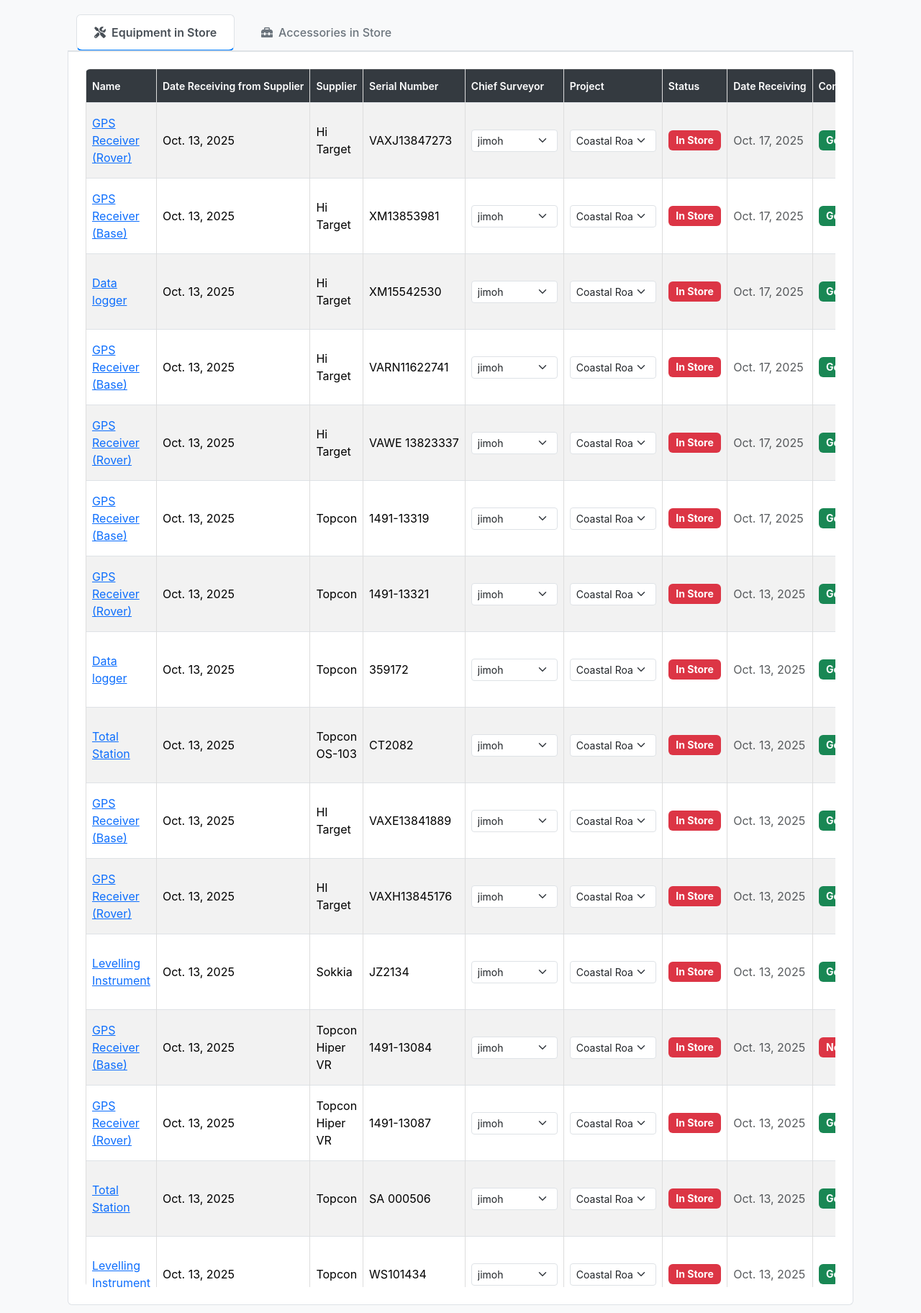
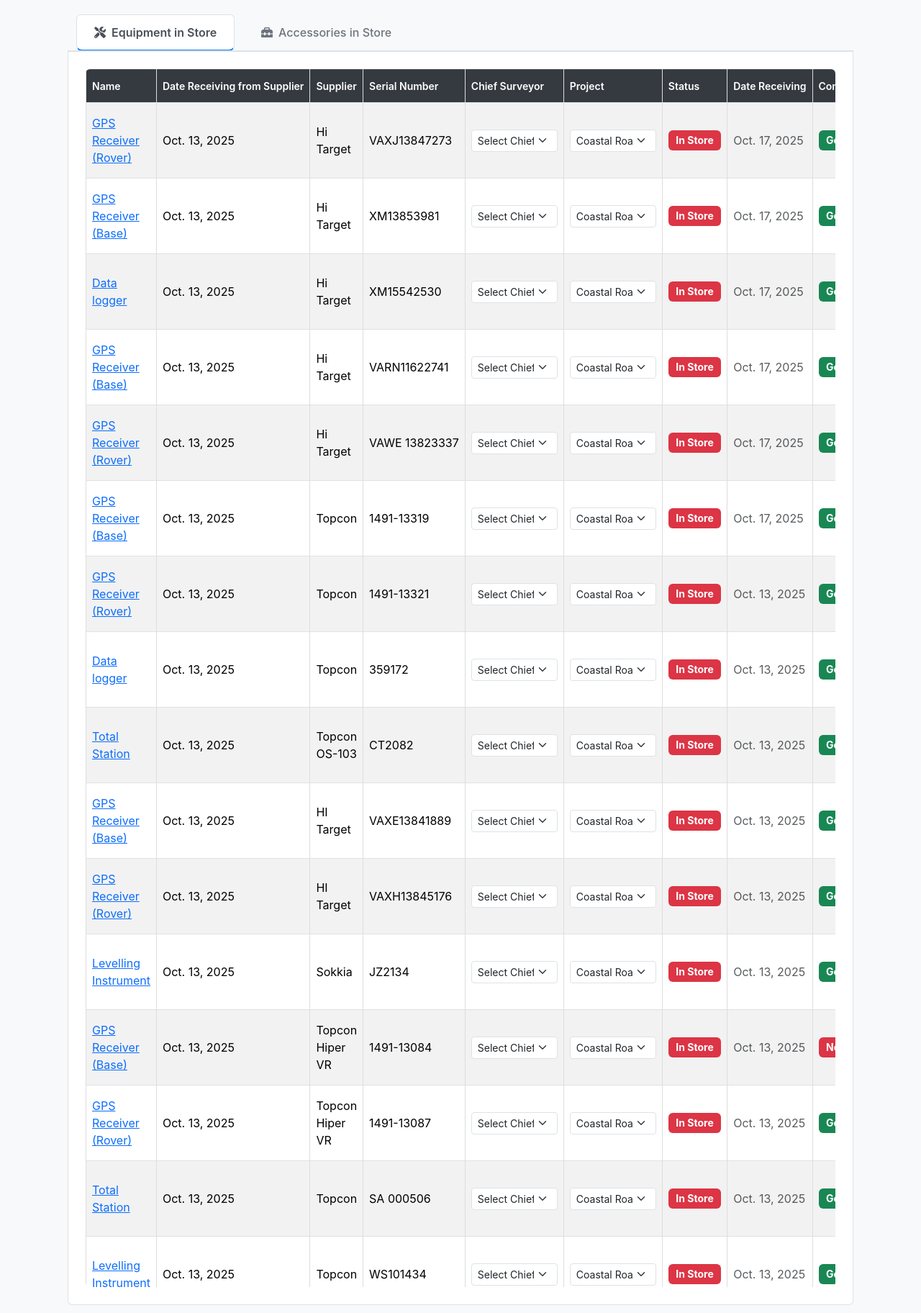
Before and after one commit to wole-abraham/Django-Inventory, a Django app: page /store/ in a window 1280 px wide. Shown: the part 144-1968 px from the top of the page at 72% size. Run offline with Django 5.2, Linux system fonts and the light colour scheme; data comes from the database, SQL or seed files in the repository; both versions use the stored data as it was after the commit.

Commit message:
home fixees

```diff
--- a/survey_system/inventory/models.py
+++ b/survey_system/inventory/models.py
@@ -121,7 +121,7 @@ class Chainman(models.Model):
     phone_number = models.CharField(max_length=15, blank=True, null=True, help_text="Phone Number")
     assigned_to = models.ForeignKey(Personnel, on_delete=models.SET_NULL, null=True, blank=True, related_name='chainmen', help_text="Assigned Personnel")
     date_assigned = models.DateField(auto_now_add=True, help_text="Date Assigned")
-    is_active = models.BooleanField(default=True, help_text="Active Status")
+    is_active = models.BooleanField(default=True,  help_text="Active Status")
 
     def __str__(self):
         return f"{self.name} ({self.employee_id})"
--- a/survey_system/inventory/templates/inventory/store.html
+++ b/survey_system/inventory/templates/inventory/store.html
@@ -109,7 +109,8 @@
                                     <td class="no-wrap">{{ info.serial_number }}</td>
 
                                     <td>
-                                        <select name="id" class="form-select form-select-sm">
+                                        <select name="id" class="form-select form-select-sm" required>
+                                            <option value="" disabled selected>Select Chief Surveyor</option>
                                             {% for users in user %}
                                             <option value="{{ users.id }}">{{ users.username }}</option>
                                             {% endfor %}
@@ -145,7 +146,7 @@
                                         </div>
                                     </td>
                                     <td class="no-wrap">
-                                        <button type="submit" class="btn btn-sm btn-outline-primary">
+                                        <button type="submit" class="btn btn-sm btn-outline-primary" onclick="return validateForm(this)">
                                             <i class="fas fa-paper-plane"></i> Release
                                         </button>
                                     </td>
@@ -202,7 +203,8 @@
                             <div class="mobile-card-row">
                                 <span class="mobile-card-label">Chief Surveyor:</span>
                                 <span class="mobile-card-value">
-                                    <select name="id" class="form-select form-select-sm">
+                                    <select name="id" class="form-select form-select-sm" required>
+                                        <option value="" disabled selected>Select Chief Surveyor</option>
                                         {% for users in user %}
                                         <option value="{{ users.id }}">{{ users.username }}</option>
                                         {% endfor %}
@@ -240,7 +242,7 @@
                             <div class="mobile-card-row">
                                 <span class="mobile-card-label">Action:</span>
                                 <span class="mobile-card-value">
-                                    <button type="submit" class="btn btn-sm btn-outline-primary">
+                                    <button type="submit" class="btn btn-sm btn-outline-primary" onclick="return validateForm(this)">
                                         <i class="fas fa-paper-plane"></i> Release
                                     </button>
                                 </span>
@@ -979,13 +981,80 @@
         }
     }
 
+    // Validate form before submission
+    function validateForm(button) {
+        const form = button.closest('form');
+        const chiefSurveyorSelect = form.querySelector('select[name="id"]');
+
+        if (!chiefSurveyorSelect.value) {
+            alert('Please select a Chief Surveyor before releasing equipment.');
+            chiefSurveyorSelect.focus();
+            return false;
+        }
+
+        return true;
+    }
+
     // Assign equipment with selected accessories
     function assignWithAccessories() {
         const checkboxes = document.querySelectorAll('input[name="modal_accessories"]:checked');
         const selectedAccessories = Array.from(checkboxes).map(cb => cb.value);
 
         // Find the form for this equipment
+        console.log('Looking for form with equipment_id:', currentEquipmentId);
         const form = document.querySelector(`form input[name="equipment_id"][value="${currentEquipmentId}"]`).closest('form');
+        console.log('Form found:', form);
+
+        // Get all select fields with name="id" and find the one that's not the placeholder
+        const allSelectFields = document.querySelectorAll('select[name="id"]');
+        console.log('All select fields found:', allSelectFields.length);
+
+        let chiefSurveyorSelect = null;
+        let selectedChiefId = null;
+
+        // Check each select field to find one with a valid value
+        allSelectFields.forEach((select, index) => {
+            console.log(`Select field ${index}:`, select.value, select.options[select.selectedIndex]);
+            if (select.value && select.value !== '') {
+                chiefSurveyorSelect = select;
+                selectedChiefId = select.value;
+                console.log(`Found valid selection in field ${index}:`, select.value);
+            }
+        });
+
+        // If no valid selection found, show error
+        if (!selectedChiefId) {
+            alert('Please select a Chief Surveyor before assigning equipment and accessories.');
+            // Close modal and focus on the first select field
+            const modal = bootstrap.Modal.getInstance(document.getElementById('accessoryModal'));
+            modal.hide();
+            setTimeout(() => {
+                if (allSelectFields.length > 0) {
+                    allSelectFields[0].focus();
+                }
+            }, 300);
+            return false;
+        }
+
+        // Debug: Log the values being submitted
+        console.log('Chief Surveyor ID:', selectedChiefId);
+        console.log('Equipment ID:', currentEquipmentId);
+        console.log('Selected Accessories:', selectedAccessories);
+
+        // Remove any existing hidden inputs with the same name to avoid duplicates
+        const existingIdInputs = form.querySelectorAll('input[name="id"]');
+        existingIdInputs.forEach(input => {
+            if (input.type === 'hidden') {
+                input.remove();
+            }
+        });
+
+        // Add the chief surveyor ID as a hidden input to ensure it's passed
+        const chiefIdInput = document.createElement('input');
+        chiefIdInput.type = 'hidden';
+        chiefIdInput.name = 'id';
+        chiefIdInput.value = selectedChiefId;
+        form.appendChild(chiefIdInput);
 
         // Add selected accessories to form
         selectedAccessories.forEach(accessoryId => {
--- a/survey_system/inventory/views.py
+++ b/survey_system/inventory/views.py
@@ -176,7 +176,7 @@ def store(request):
         equipment = EquipmentsInSurvey.objects.filter(id=equipment_id).first()
 
         # Update equipment
-        equipment.section = request.POST.get("section")
+        equipment.project = request.POST.get("project")
         equipment.chief_surveyor = user
         equipment.delivery_status = "Delivering"
         equipment.status = "Delivering"
--- a/survey_system/survey_system/settings.py
+++ b/survey_system/survey_system/settings.py
@@ -26,7 +26,7 @@ SECRET_KEY = 'django-insecure-wd!remc4qtgkw8xs8-r_+5l)23x5d^@%3nrwz*89m(gbr^^yqf
 # SECURITY WARNING: don't run with debug turned on in production!
 DEBUG = True
 
-ALLOWED_HOSTS = ['woleabrahamthedev.pythonanywhere.com', '127.0.0.1', 'django-inventory-et7j.onrender.com', "69.62.122.230"]
+ALLOWED_HOSTS = ['woleabrahamthedev.pythonanywhere.com', '127.0.0.1', 'django-inventory-et7j.onrender.com', "69.62.122.230", "store.datatodecisions.org"]
 
 
 # Application definition
--- a/survey_system/templates/base/base_dashboard.html
+++ b/survey_system/templates/base/base_dashboard.html
@@ -212,12 +212,12 @@
                                 <i class="fas fa-truck me-2"></i>Delivery
                             </a>
                         </li>
-                        <li class="nav-item">
+                        <!-- <li class="nav-item">
                             <a class="nav-link {% if request.resolver_match.url_name == 'personnel_list' %}active{% endif %}"
                                href="{% url 'personnel_list' %}">
                                 <i class="fas fa-users me-2"></i>Personnel
                             </a>
-                        </li>
+                        </li> -->
                     {% else %}
                         <li class="nav-item">
                             <a class="nav-link {% if request.resolver_match.url_name == 'request_equipment' %}active{% endif %}"
```
Also changed, not shown: survey_system/db.sqlite3.
